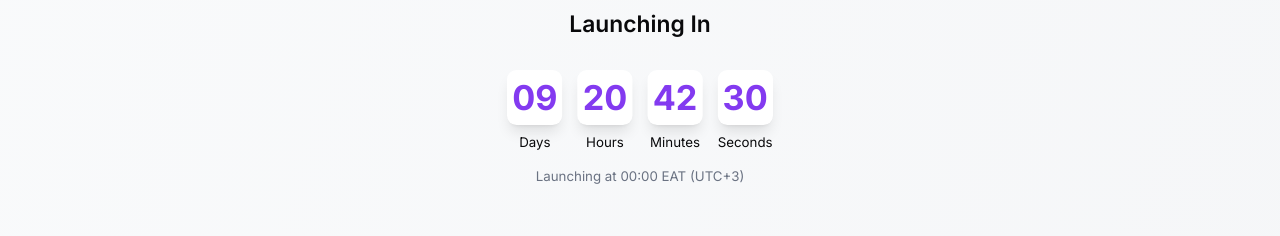
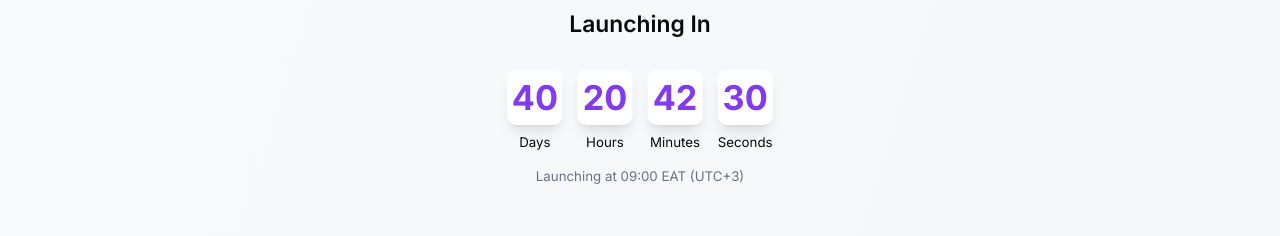
Before and after one commit to wanjuifavour/scanandsnack-prelaunch, a Next.js app: page / in a window 1280 px wide. Shown: the part 452-688 px from the top of the page. Built offline with nearby package versions, Linux system fonts and the light colour scheme; no server answers.

Commit message:
Updated the Launch date to 15th June 2025

```diff
--- a/src/components/pre-launch-client.tsx
+++ b/src/components/pre-launch-client.tsx
@@ -86,7 +86,7 @@ const CountdownTimer = ({ launchDate }: { launchDate: Date }) => {
                     </div>
                 ))}
             </div>
-            <p className="text-sm text-gray-500 dark:text-gray-400 mt-4">Launching at 00:00 EAT (UTC+3)</p>
+            <p className="text-sm text-gray-500 dark:text-gray-400 mt-4">Launching at 09:00 EAT (UTC+3)</p>
         </div>
     )
 }
@@ -157,7 +157,7 @@ export default function PreLaunchClient() {
     const [restaurantName, setRestaurantName] = useState("")
     const [subscribed, setSubscribed] = useState(false)
 
-    const launchDate = new Date(Date.UTC(2025, 4, 15, 6, 0, 0));
+    const launchDate = new Date(Date.UTC(2025, 5, 15, 6, 0, 0));
 
     const handleWaitlistSubmit = async (e: React.FormEvent) => {
         e.preventDefault()
```
